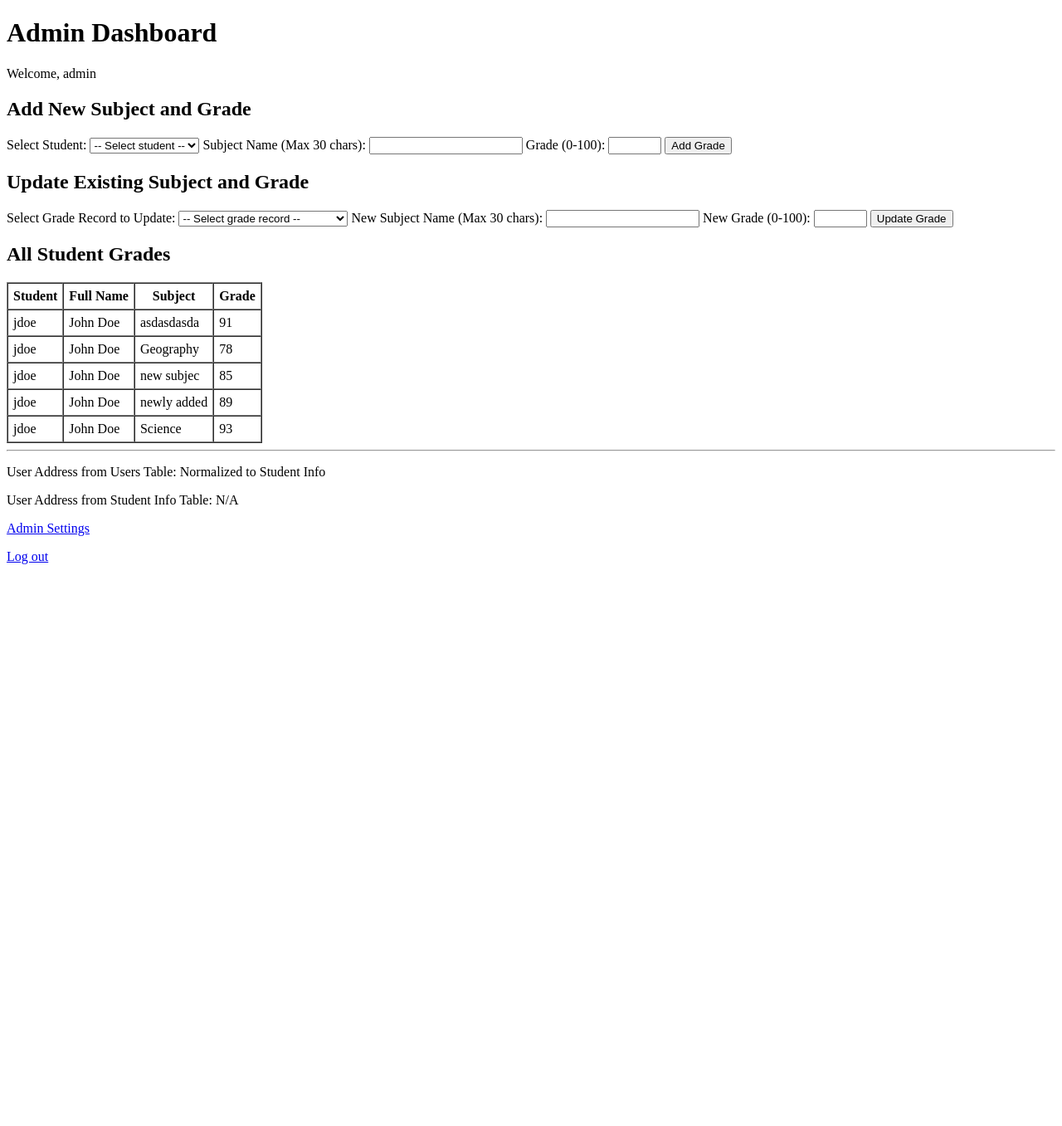
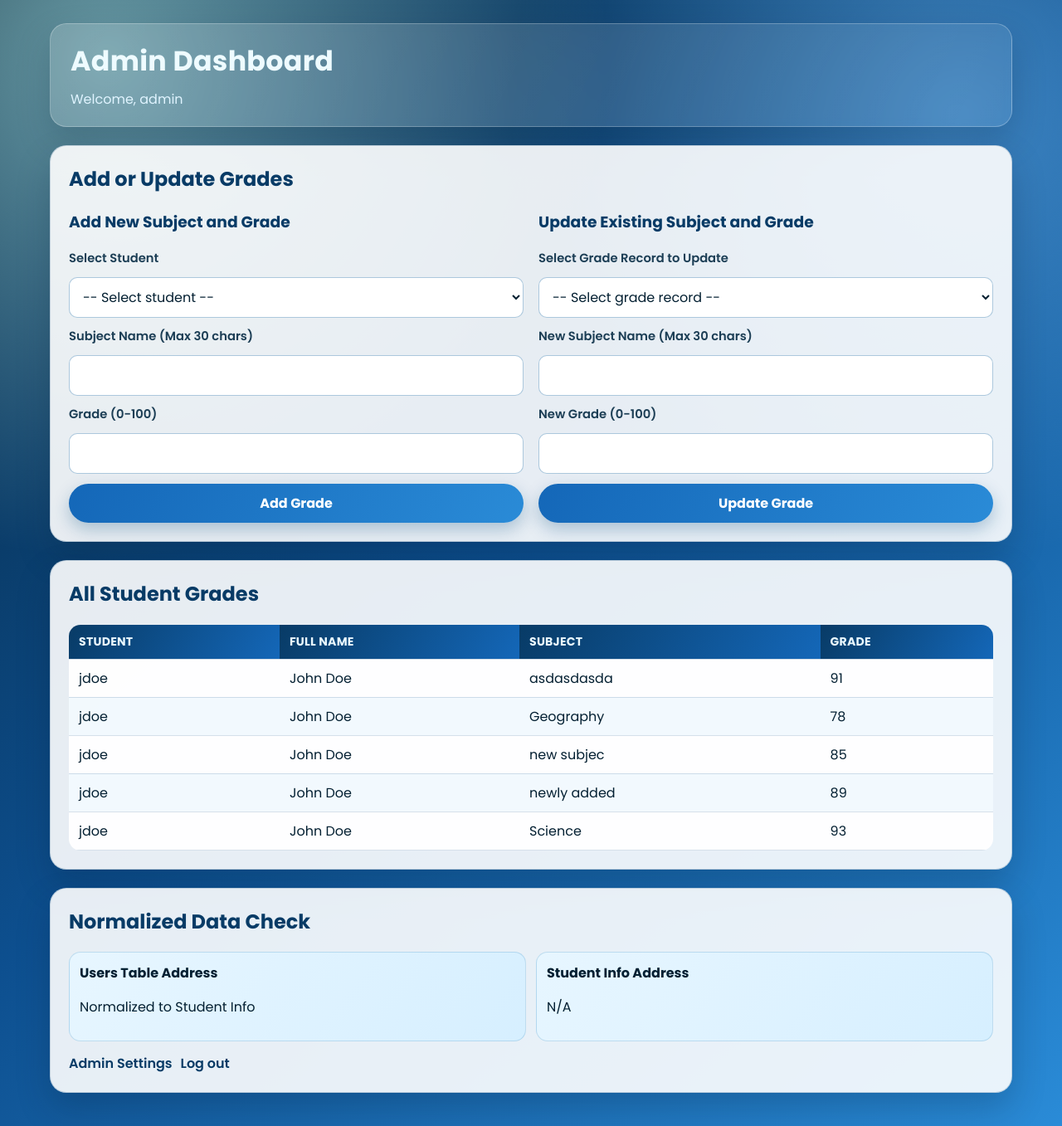
Before and after one commit to rcky0102/IT16---second-lab, a PHP site: page /dashboard.php in a window 1280 px wide. Shown: the whole page at 83% size. Before the commit the page ends 680 px from the top, so only its background shows below. Run offline with PHP 8.4, Linux system fonts and the light colour scheme; a user stored in the database is signed in; data comes from the database, SQL or seed files in the repository; both versions use the stored data as it was after the commit.

Commit message:
another commit

```diff
--- /dev/null
+++ b/assets/styles.css
@@ -0,0 +1,254 @@
+:root {
+    --ocean-950: #06253b;
+    --ocean-900: #083b66;
+    --ocean-800: #0d4f8f;
+    --ocean-700: #1467b8;
+    --ocean-500: #2a8bd7;
+    --ocean-300: #79c5ff;
+    --seafoam-200: #b6f4f2;
+    --ink-900: #042032;
+    --ink-700: #1c3e55;
+    --surface: rgba(255, 255, 255, 0.9);
+    --surface-strong: rgba(255, 255, 255, 0.97);
+    --border: rgba(10, 72, 122, 0.2);
+    --success-bg: #dcfff2;
+    --success-fg: #045b41;
+    --error-bg: #ffe6ea;
+    --error-fg: #8f1c2e;
+    --shadow: 0 18px 40px rgba(3, 27, 48, 0.22);
+    --radius-lg: 20px;
+    --radius-md: 14px;
+    --radius-sm: 10px;
+}
+
+* {
+    box-sizing: border-box;
+}
+
+html,
+body {
+    margin: 0;
+    min-height: 100%;
+}
+
+body {
+    font-family: "Poppins", "Trebuchet MS", "Segoe UI", sans-serif;
+    color: var(--ink-900);
+    background:
+        radial-gradient(circle at 10% 5%, rgba(182, 244, 242, 0.55), transparent 35%),
+        radial-gradient(circle at 90% 10%, rgba(121, 197, 255, 0.45), transparent 32%),
+        linear-gradient(140deg, var(--ocean-950) 0%, var(--ocean-800) 48%, var(--ocean-500) 100%);
+    padding: 28px 16px 40px;
+}
+
+.page-shell {
+    max-width: 1160px;
+    margin: 0 auto;
+    display: grid;
+    gap: 22px;
+}
+
+.hero {
+    background: linear-gradient(115deg, rgba(255, 255, 255, 0.18), rgba(255, 255, 255, 0.08));
+    border: 1px solid rgba(255, 255, 255, 0.25);
+    border-radius: var(--radius-lg);
+    box-shadow: var(--shadow);
+    color: #eefbff;
+    padding: 20px 24px;
+    backdrop-filter: blur(5px);
+    animation: rise-in 0.55s ease both;
+}
+
+.hero h1 {
+    margin: 0;
+    font-size: clamp(1.55rem, 2.6vw, 2.2rem);
+    letter-spacing: 0.3px;
+}
+
+.hero p {
+    margin: 8px 0 0;
+    color: #e0f4ff;
+}
+
+.card {
+    background: var(--surface);
+    border: 1px solid var(--border);
+    border-radius: var(--radius-lg);
+    box-shadow: var(--shadow);
+    padding: 22px;
+    animation: rise-in 0.5s ease both;
+}
+
+.card h2,
+.card h3 {
+    margin-top: 0;
+    color: var(--ocean-900);
+}
+
+.grid {
+    display: grid;
+    grid-template-columns: repeat(2, minmax(250px, 1fr));
+    gap: 18px;
+}
+
+form {
+    display: grid;
+    gap: 12px;
+}
+
+label {
+    font-size: 0.92rem;
+    color: var(--ink-700);
+    font-weight: 600;
+}
+
+input,
+select,
+button {
+    width: 100%;
+    font: inherit;
+}
+
+input,
+select {
+    border: 1px solid rgba(18, 99, 157, 0.35);
+    border-radius: var(--radius-sm);
+    padding: 11px 12px;
+    background: var(--surface-strong);
+    color: var(--ink-900);
+}
+
+input:focus,
+select:focus {
+    outline: 2px solid rgba(20, 103, 184, 0.28);
+    border-color: var(--ocean-700);
+}
+
+button,
+input[type="submit"] {
+    border: 0;
+    border-radius: 999px;
+    padding: 11px 16px;
+    color: #fff;
+    cursor: pointer;
+    font-weight: 700;
+    background: linear-gradient(120deg, var(--ocean-700), var(--ocean-500));
+    box-shadow: 0 8px 20px rgba(7, 74, 126, 0.28);
+    transition: transform 0.15s ease, filter 0.2s ease;
+}
+
+button:hover,
+input[type="submit"]:hover {
+    transform: translateY(-1px);
+    filter: brightness(1.04);
+}
+
+button:disabled,
+input[type="submit"]:disabled {
+    cursor: not-allowed;
+    background: #7aa9cc;
+    box-shadow: none;
+}
+
+.actions {
+    display: flex;
+    flex-wrap: wrap;
+    gap: 10px;
+}
+
+.actions a,
+a.inline-link {
+    color: var(--ocean-900);
+    font-weight: 600;
+    text-decoration: none;
+}
+
+.actions a:hover,
+a.inline-link:hover {
+    text-decoration: underline;
+}
+
+.notice {
+    border-radius: var(--radius-md);
+    padding: 11px 13px;
+    font-size: 0.95rem;
+}
+
+.notice.success {
+    background: var(--success-bg);
+    color: var(--success-fg);
+    border: 1px solid rgba(3, 110, 77, 0.22);
+}
+
+.notice.error {
+    background: var(--error-bg);
+    color: var(--error-fg);
+    border: 1px solid rgba(151, 28, 50, 0.18);
+}
+
+table {
+    width: 100%;
+    border-collapse: collapse;
+    overflow: hidden;
+    border-radius: var(--radius-md);
+    background: var(--surface-strong);
+}
+
+th,
+td {
+    padding: 10px 12px;
+    text-align: left;
+    border-bottom: 1px solid rgba(10, 72, 122, 0.16);
+}
+
+th {
+    font-size: 0.88rem;
+    letter-spacing: 0.25px;
+    text-transform: uppercase;
+    color: #e9f8ff;
+    background: linear-gradient(120deg, var(--ocean-900), var(--ocean-700));
+}
+
+tbody tr:nth-child(even) {
+    background: rgba(188, 224, 248, 0.18);
+}
+
+.stat-strip {
+    display: grid;
+    grid-template-columns: repeat(2, minmax(180px, 1fr));
+    gap: 12px;
+}
+
+.stat {
+    border-radius: var(--radius-md);
+    padding: 12px;
+    background: linear-gradient(130deg, #e7f6ff, #d6efff);
+    border: 1px solid rgba(16, 106, 167, 0.18);
+}
+
+.centered {
+    max-width: 560px;
+    margin: 8vh auto 0;
+}
+
+@media (max-width: 900px) {
+    .grid {
+        grid-template-columns: 1fr;
+    }
+
+    .stat-strip {
+        grid-template-columns: 1fr;
+    }
+}
+
+@keyframes rise-in {
+    from {
+        transform: translateY(10px);
+        opacity: 0;
+    }
+
+    to {
+        transform: translateY(0);
+        opacity: 1;
+    }
+}
--- a/dashboard.php
+++ b/dashboard.php
@@ -41,6 +41,10 @@ if (!isset($_SESSION['csrf_token'])) {
 }
 $message = $_SESSION['dashboard_message'] ?? '';
 unset($_SESSION['dashboard_message']);
+$messageClass = 'success';
+if ($message !== '' && (stripos($message, 'failed') !== false || stripos($message, 'invalid') !== false || stripos($message, 'must') !== false || stripos($message, 'denied') !== false || stripos($message, 'unknown') !== false)) {
+    $messageClass = 'error';
+}
 ?>
 <!doctype html>
 <html lang="en">
@@ -48,20 +52,33 @@ unset($_SESSION['dashboard_message']);
     <meta charset="UTF-8">
     <meta name="viewport" content="width=device-width, initial-scale=1.0">
     <title>Admin Dashboard</title>
+    <link rel="preconnect" href="https://fonts.googleapis.com">
+    <link rel="preconnect" href="https://fonts.gstatic.com" crossorigin>
+    <link href="https://fonts.googleapis.com/css2?family=Poppins:wght@400;500;600;700&display=swap" rel="stylesheet">
+    <link rel="stylesheet" href="assets/styles.css">
 </head>
 <body>
+    <main class="page-shell">
+        <section class="hero">
             <h1>Admin Dashboard</h1>
             <p>Welcome, <?php echo htmlspecialchars((string)$_SESSION['user'], ENT_QUOTES, 'UTF-8'); ?></p>
+        </section>
 
         <?php if ($message !== ''): ?>
-        <p><?php echo htmlspecialchars($message, ENT_QUOTES, 'UTF-8'); ?></p>
+            <section class="card">
+                <p class="notice <?php echo $messageClass; ?>"><?php echo htmlspecialchars($message, ENT_QUOTES, 'UTF-8'); ?></p>
+            </section>
         <?php endif; ?>
 
-    <h2>Add New Subject and Grade</h2>
+        <section class="card">
+            <h2>Add or Update Grades</h2>
+            <div class="grid">
+                <div>
+                    <h3>Add New Subject and Grade</h3>
                     <form action="add_grade.php" method="POST">
                         <input type="hidden" name="csrf_token" value="<?php echo htmlspecialchars($_SESSION['csrf_token'], ENT_QUOTES, 'UTF-8'); ?>">
 
-        <label for="add_student_id">Select Student:</label>
+                        <label for="add_student_id">Select Student</label>
                         <select id="add_student_id" name="student_id" required>
                             <option value="">-- Select student --</option>
                             <?php foreach ($students as $s): ?>
@@ -69,20 +86,22 @@ unset($_SESSION['dashboard_message']);
                             <?php endforeach; ?>
                         </select>
 
-        <label for="add_subject">Subject Name (Max 30 chars):</label>
+                        <label for="add_subject">Subject Name (Max 30 chars)</label>
                         <input id="add_subject" type="text" name="subject" maxlength="30" pattern="[A-Za-z0-9 ]+" required>
 
-        <label for="add_grade_value">Grade (0-100):</label>
+                        <label for="add_grade_value">Grade (0-100)</label>
                         <input id="add_grade_value" type="number" name="grade_value" min="0" max="100" required>
 
                         <input type="submit" value="Add Grade">
                     </form>
+                </div>
 
-    <h2>Update Existing Subject and Grade</h2>
+                <div>
+                    <h3>Update Existing Subject and Grade</h3>
                     <form action="update_grade.php" method="POST">
                         <input type="hidden" name="csrf_token" value="<?php echo htmlspecialchars($_SESSION['csrf_token'], ENT_QUOTES, 'UTF-8'); ?>">
 
-        <label for="update_grade_id">Select Grade Record to Update:</label>
+                        <label for="update_grade_id">Select Grade Record to Update</label>
                         <select id="update_grade_id" name="grade_id" required>
                             <option value="">-- Select grade record --</option>
                             <?php foreach ($grades as $g): ?>
@@ -90,20 +109,24 @@ unset($_SESSION['dashboard_message']);
                             <?php endforeach; ?>
                         </select>
 
-        <label for="update_subject">New Subject Name (Max 30 chars):</label>
+                        <label for="update_subject">New Subject Name (Max 30 chars)</label>
                         <input id="update_subject" type="text" name="subject" maxlength="30" pattern="[A-Za-z0-9 ]+" required>
 
-        <label for="update_grade_value">New Grade (0-100):</label>
+                        <label for="update_grade_value">New Grade (0-100)</label>
                         <input id="update_grade_value" type="number" name="grade_value" min="0" max="100" required>
 
                         <input type="submit" value="Update Grade">
                     </form>
+                </div>
+            </div>
+        </section>
 
+        <section class="card">
             <h2>All Student Grades</h2>
             <?php if (empty($grades)): ?>
                 <p>No grades recorded.</p>
             <?php else: ?>
-        <table border="1" cellpadding="6" cellspacing="0">
+                <table>
                     <thead>
                         <tr>
                             <th>Student</th>
@@ -124,12 +147,25 @@ unset($_SESSION['dashboard_message']);
                     </tbody>
                 </table>
             <?php endif; ?>
+        </section>
 
-    <hr>
-    <p>User Address from Users Table: <?php echo htmlspecialchars($userAddress, ENT_QUOTES, 'UTF-8'); ?></p>
-    <p>User Address from Student Info Table: <?php echo htmlspecialchars($infoAddress, ENT_QUOTES, 'UTF-8'); ?></p>
-
-    <p><a href="admin_settings.php">Admin Settings</a></p>
-    <p><a href="logout.php">Log out</a></p>
+        <section class="card">
+            <h2>Normalized Data Check</h2>
+            <div class="stat-strip">
+                <div class="stat">
+                    <strong>Users Table Address</strong>
+                    <p><?php echo htmlspecialchars($userAddress, ENT_QUOTES, 'UTF-8'); ?></p>
+                </div>
+                <div class="stat">
+                    <strong>Student Info Address</strong>
+                    <p><?php echo htmlspecialchars($infoAddress, ENT_QUOTES, 'UTF-8'); ?></p>
+                </div>
+            </div>
+            <div class="actions" style="margin-top: 14px;">
+                <a href="admin_settings.php">Admin Settings</a>
+                <a href="logout.php">Log out</a>
+            </div>
+        </section>
+    </main>
 </body>
 </html>
```
Also changed, not shown: admin_settings.php (+37 -4 lines), backups/secondlab_backup_20260418_052648.sql (added, +43 -0 lines), index.php (+21 -8 lines), student_dashboard.php (+15 -3 lines). Lines whose indentation alone changed are shown as unchanged.
